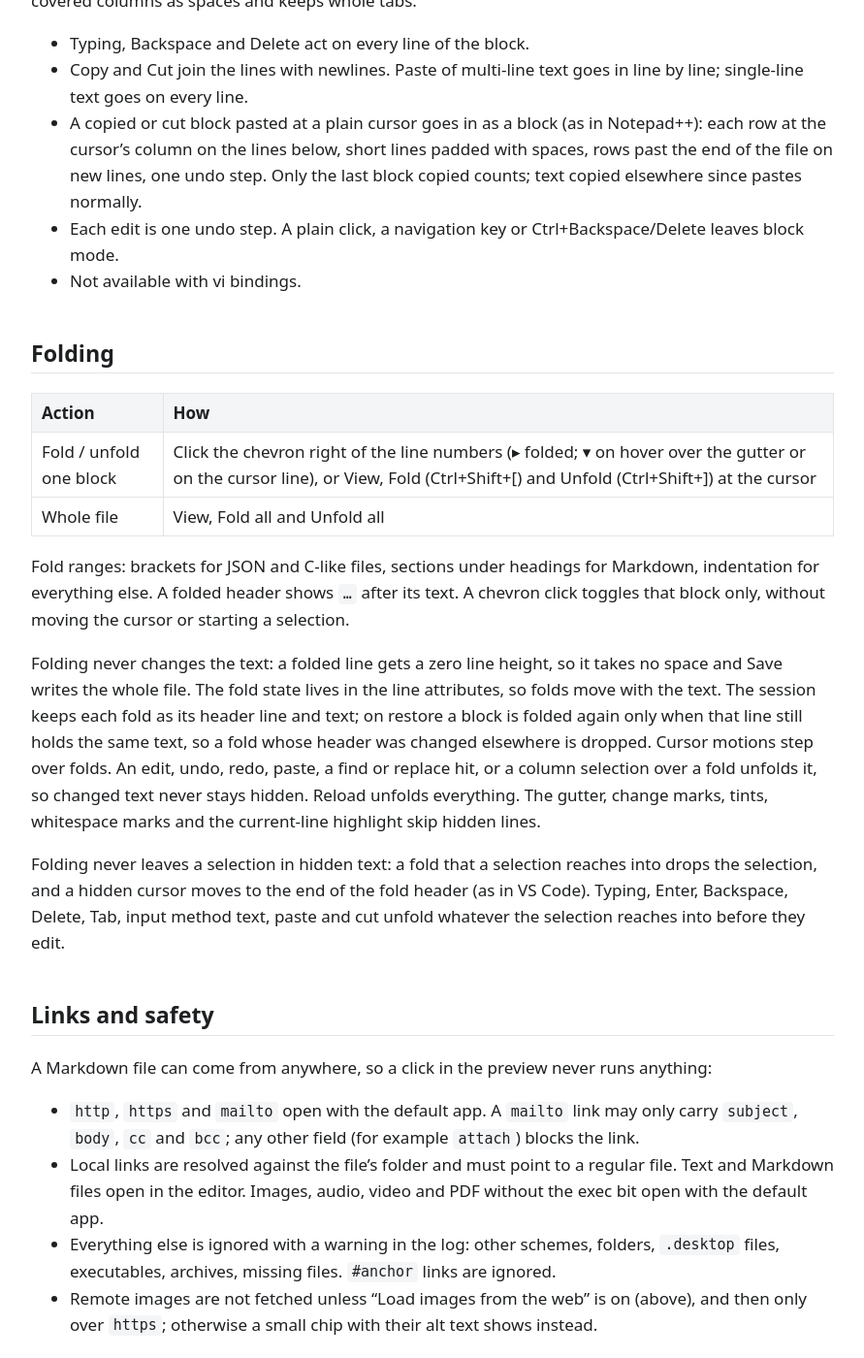
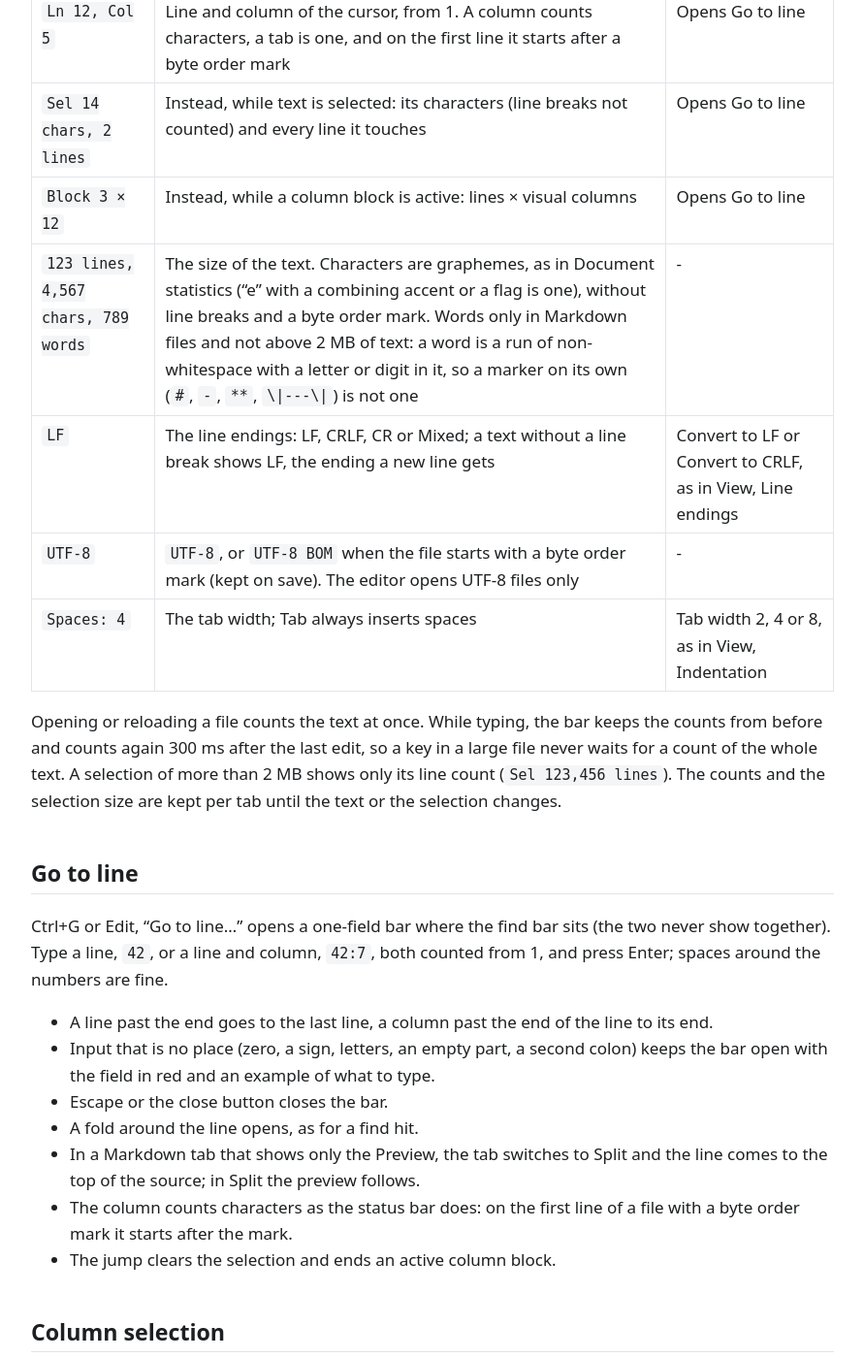
Before and after one commit to jwillmer/cosmic-desktop-extras, a Jekyll site: the page built from docs/text-editor.md, in a window 1280 px wide and 1400 px high, scrolled down 18000 px. Shown: the whole window at 97% size, without its empty margins (194-1085 px from the left). Built offline with Jekyll 4.4.1, drawn with Linux system fonts in a browser that asks for light colours; our own code applies the rules of GitHub Pages for plain Markdown files; some of the changed text lies outside the part shown.

Commit message:
Docs: status bar and Go to line in the Text Editor
New sections for the status bar (items, clicks, when counts update) and
Go to line (input, clamping, invalid input, Preview-only tabs, BOM and
column blocks); both in the intro and the feature lists; patch rows
0121-0128.

Co-Authored-By: Claude Opus 5.5 <noreply@anthropic.com>

```diff
--- a/docs/text-editor.md
+++ b/docs/text-editor.md
@@ -6,8 +6,9 @@ the editor brings back every tab of the last session, unsaved changes included.
 are marked in the gutter, changed words are tinted, and an outside change to a file with unsaved
 changes asks before anything is lost. Markdown is quick to write: a "/" menu of blocks, shortcuts
 for text styles, links and headings, and list and table editing. On top: Mermaid diagrams, an
-outline of Markdown headings, JSON tools, visible whitespace and line endings, column selection,
-code folding, closing many tabs at once, two views side by side, and large files that open fast.
+outline of Markdown headings, JSON tools, visible whitespace and line endings, a status bar, Go to
+line, column selection, code folding, closing many tabs at once, two views side by side, and large
+files that open fast.
 The renderer is libcosmic's native Markdown widget (pulldown-cmark), not a web engine, so the
 editor starts as fast as before. User overview: [text-editor/README.md](../text-editor/README.md).
 
@@ -541,6 +542,45 @@ View, "Line endings: LF" (or CRLF, CR, Mixed) shows the file's line endings and
 LF and Convert to CRLF, each one undo step. Enter inserts the file's own line ending, and Save
 writes each line's own ending.
 
+## Status bar
+
+View, "Status bar" (or the switch in Settings > Appearance; off by default, config key
+`show_status_bar`) shows a thin bar at the bottom of the window, under the find and Go to line
+bars. It shows the active editor tab; with two views, the tab of the focused view.
+
+| Item | What it shows | Click |
+|---|---|---|
+| `Ln 12, Col 5` | Line and column of the cursor, from 1. A column counts characters, a tab is one, and on the first line it starts after a byte order mark | Opens Go to line |
+| `Sel 14 chars, 2 lines` | Instead, while text is selected: its characters (line breaks not counted) and every line it touches | Opens Go to line |
+| `Block 3 × 12` | Instead, while a column block is active: lines × visual columns | Opens Go to line |
+| `123 lines, 4,567 chars, 789 words` | The size of the text. Characters are graphemes, as in Document statistics ("e" with a combining accent or a flag is one), without line breaks and a byte order mark. Words only in Markdown files and not above 2 MB of text: a word is a run of non-whitespace with a letter or digit in it, so a marker on its own (`#`, `-`, `**`, `\|---\|`) is not one | - |
+| `LF` | The line endings: LF, CRLF, CR or Mixed; a text without a line break shows LF, the ending a new line gets | Convert to LF or Convert to CRLF, as in View, Line endings |
+| `UTF-8` | `UTF-8`, or `UTF-8 BOM` when the file starts with a byte order mark (kept on save). The editor opens UTF-8 files only | - |
+| `Spaces: 4` | The tab width; Tab always inserts spaces | Tab width 2, 4 or 8, as in View, Indentation |
+
+Opening or reloading a file counts the text at once. While typing, the bar keeps the counts from
+before and counts again 300 ms after the last edit, so a key in a large file never waits for a
+count of the whole text. A selection of more than 2 MB shows only its line count (`Sel 123,456
+lines`). The counts and the selection size are kept per tab until the text or the selection
+changes.
+
+## Go to line
+
+Ctrl+G or Edit, "Go to line..." opens a one-field bar where the find bar sits (the two never show
+together). Type a line, `42`, or a line and column, `42:7`, both counted from 1, and press Enter;
+spaces around the numbers are fine.
+
+- A line past the end goes to the last line, a column past the end of the line to its end.
+- Input that is no place (zero, a sign, letters, an empty part, a second colon) keeps the bar open
+  with the field in red and an example of what to type.
+- Escape or the close button closes the bar.
+- A fold around the line opens, as for a find hit.
+- In a Markdown tab that shows only the Preview, the tab switches to Split and the line comes to
+  the top of the source; in Split the preview follows.
+- The column counts characters as the status bar does: on the first line of a file with a byte
+  order mark it starts after the mark.
+- The jump clears the selection and ends an active column block.
+
 ## Column selection
 
 Like Notepad++: Alt+drag or Alt+Shift+arrows select the same visual columns on every line between
@@ -652,6 +692,7 @@ A Markdown file can come from anywhere, so a click in the preview never runs any
 | `0118` Markdown editing | Backspace after a list marker and Enter in indented code blocks (`md_lists.rs`); new `src/md_table.rs` (Tab, Shift+Tab, Enter, alignment, Format table; `Cargo.toml` adds `unicode-width`, already in the dependency tree); the shared edit helper unfolds what it changes (`md_edit.rs`); "/" Code block cursor after the fence (`slash_menu.rs`); keys in `text_box.rs`, menu entry in `menu.rs`; tests |
 | `0119` Typing in Preview | A key typed in Preview switches to Source and goes in at the end of the top block (`markdown.rs`, `main.rs`); not while a menu, dialog or the settings are open; tests |
 | `0120` Markdown shortcuts panel | New `src/md_shortcuts.rs`: a context drawer page with every Markdown key, grouped as Text, Headings, Lists, Tables and Blocks, keycaps from the `key_bind.rs` constants; F1, a View menu entry (`menu.rs`) and a Show button in Settings > Markdown (`markdown.rs`); the panel keeps the editor focused and typing; Escape with nothing to cancel in the editor closes the drawer or the find bar (`text_box.rs`, `main.rs`); English strings; tests |
+| `0121`–`0128` Go to line and status bar | New `src/goto_line.rs`: Ctrl+G (`key_bind.rs`) and Edit menu entry (`menu.rs`) open the bar, `42` or `42:7`, clamped, folds open (0121); a Preview-only Markdown tab switches to Split first (0123); columns start after a byte order mark and the jump ends a column block (0127). New `src/status_bar.rs`: cursor, selection, block, counts, line ending, encoding and indentation texts with a cache per text generation (0122); the bar under the text, View menu entry and Settings switch (`config.rs` `show_status_bar`), edits reported from `text_box.rs` and `tab.rs` (0124); characters counted as graphemes (0125); click menus for line endings and tab width (`menu.rs`, 0126); selection count without line breaks (0127); counts again 300 ms after typing pauses, selection size cached, only lines above 2 MB selected (0128); English strings; tests |
 | `patches-cosmic-files/0002-…` | Open dialog: Enter on the typed path of an existing file opens it; test |
 | `patches-cosmic-files/0003-…` | File dialogs: typing `/` or `~` in the file list opens the location box with it; test |
 | `patches-cosmic-files/0004-…` | File dialogs: Ctrl+V opens, shows or fills in a path from the clipboard (new `src/paste_path.rs`, hook in `dialog.rs`); Ctrl+L and the edit button select the path (`tab.rs`); tests |
@@ -718,6 +759,8 @@ current build, taken in a clean test session with demo content.
   or a `<details>` toggle clears the selection; auto-scroll moves about one section per 0.4 s and
   costs CPU with software rendering.
 - Two Markdown previews follow each other by position in the document, not by line.
+- Status bar counts with Vim bindings: an edit away from the cursor that keeps the line count (for
+  example `5>>` on other lines) is not noticed until the next edit near the cursor.
 - Rendering (including code colours, Mermaid diagrams, whitespace marks, chevrons, the outline
   panel and the drag feedback), fonts, IME input (including typing in a clone with an input
   method), the D-Bus hand-off and the timers are tested by hand only.
```
Also changed, not shown: README.md, text-editor/README.md.
